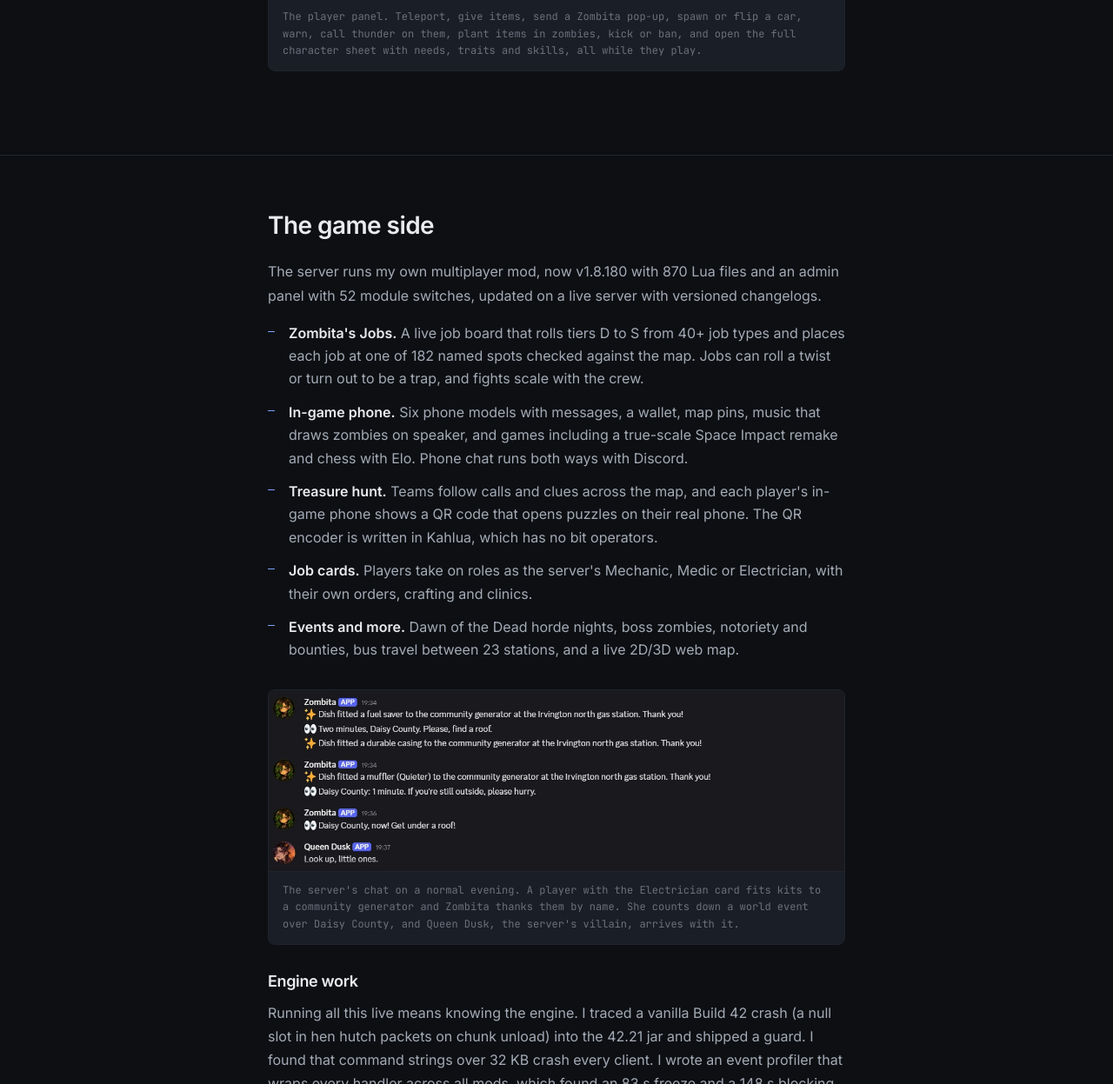
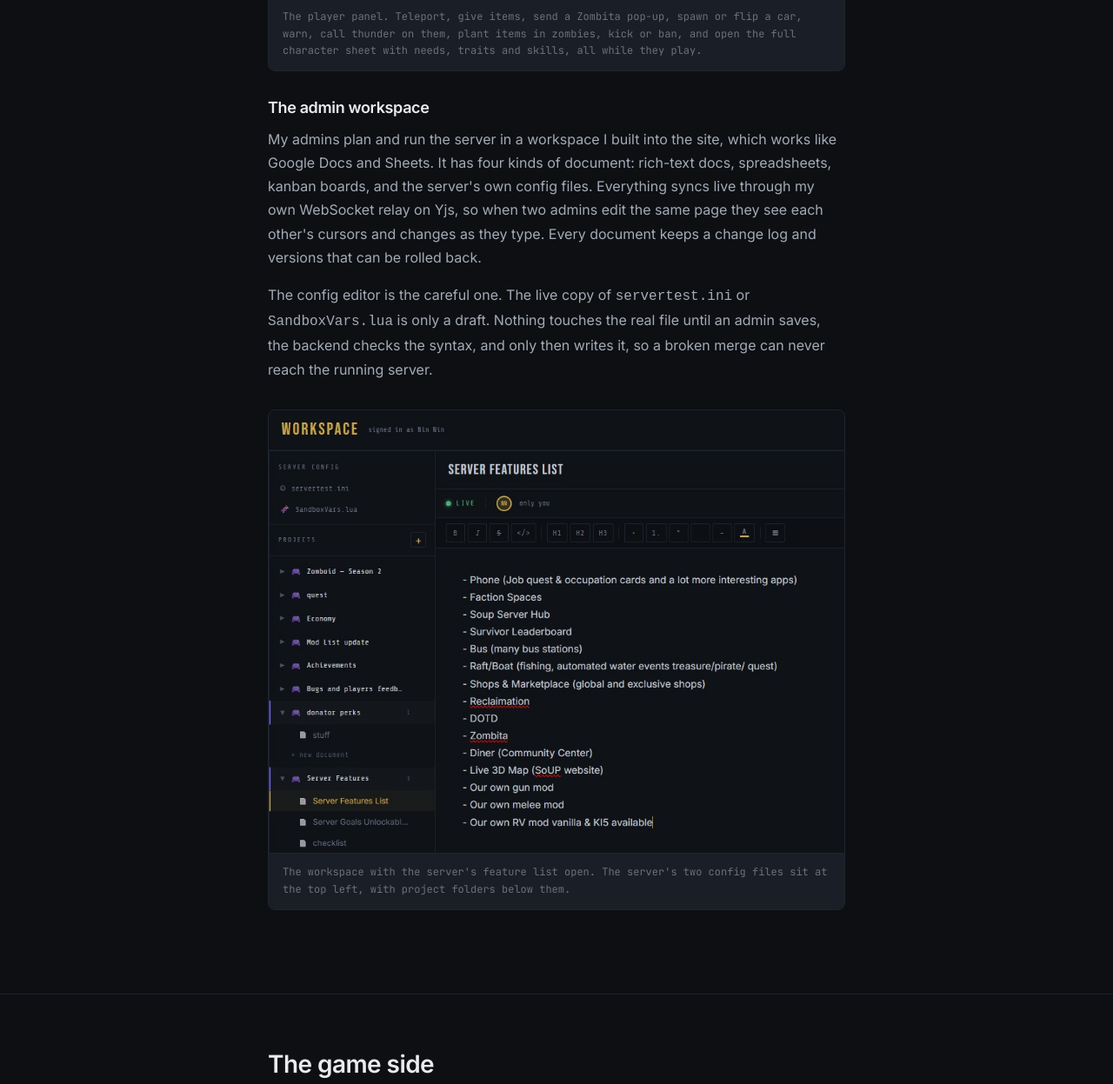
Before and after one commit to Ritwiksharma097/Ritwik-Portfolio, a plain HTML site: page projects/soup.html in a window 1280 px wide. Shown: the part 7487-8734 px from the top of the page at 87% size. Drawn offline with Linux system fonts and the light colour scheme.

Commit message:
Soup: add the admin workspace (live docs, sheets, boards, config drafts)

```diff
--- a/projects/soup.html
+++ b/projects/soup.html
@@ -205,6 +205,15 @@
       <img src="../assets/soup/liveops-panels.jpg" alt="Three Live Ops panels for one player: teleport, give item and message; cars, warnings, events and kick; and the character sheet with needs and traits.">
       <div class="figure-caption">The player panel. Teleport, give items, send a Zombita pop-up, spawn or flip a car, warn, call thunder on them, plant items in zombies, kick or ban, and open the full character sheet with needs, traits and skills, all while they play.</div>
     </div>
+
+    <h3>The admin workspace</h3>
+    <p>My admins plan and run the server in a workspace I built into the site, which works like Google Docs and Sheets. It has four kinds of document: rich-text docs, spreadsheets, kanban boards, and the server's own config files. Everything syncs live through my own WebSocket relay on Yjs, so when two admins edit the same page they see each other's cursors and changes as they type. Every document keeps a change log and versions that can be rolled back.</p>
+    <p>The config editor is the careful one. The live copy of <code>servertest.ini</code> or <code>SandboxVars.lua</code> is only a draft. Nothing touches the real file until an admin saves, the backend checks the syntax, and only then writes it, so a broken merge can never reach the running server.</p>
+
+    <div class="figure">
+      <img src="../assets/soup/workspace.jpg" alt="The admin workspace: server config files and project folders on the left, and a live document listing the server's features on the right.">
+      <div class="figure-caption">The workspace with the server's feature list open. The server's two config files sit at the top left, with project folders below them.</div>
+    </div>
   </div>
 </section>
 
```
Also changed, not shown: assets/soup/workspace.jpg (added).
